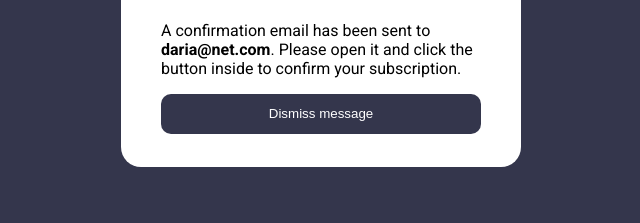
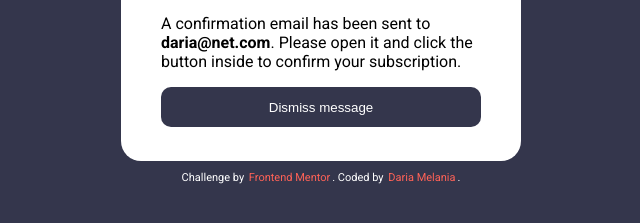
Before and after one commit to Dariapopa01/newsletter-sign-up-with-success-message-main, a plain HTML site: page success.html in a window 1280 px wide. Shown: the part 441-664 px from the top of the page, without its empty margins (319-959 px from the left). Drawn offline with Linux system fonts and the light colour scheme.

Commit message:
second commit

```diff
--- a/style.css
+++ b/style.css
@@ -192,15 +192,16 @@ em {
 }
 .attribution a {
     color: #FFFFFF;
-    background-color: #FF6257;
+    color: #FF6257;
     padding: 2px;
     border-radius: 10px;
     text-decoration: none;
 
 }
 
+
 /*------------- mobile view ------------- */
-@media screen and (max-width: 768px) {
+@media screen and (min-width:320px) and (max-width: 500px) {
     .sign-up-form {
         display: flex;
         flex-direction: column-reverse;
--- a/success.html
+++ b/success.html
@@ -29,6 +29,12 @@
 
         </main>
 
+        <footer>
+          <div class="attribution">
+            Challenge by <a href="https://www.frontendmentor.io?ref=challenge" target="_blank">Frontend Mentor</a>.
+            Coded by <a href="http://dariamelania.com/">Daria Melania</a>.
+          </div>
+        </footer>
 
        <script src="script.js"></script>
     </body>
```
Also changed, not shown: index.html (+6 -1 lines), assets/images/desk.png (added), assets/images/invalid.png (added), assets/images/thanks.png (added).
